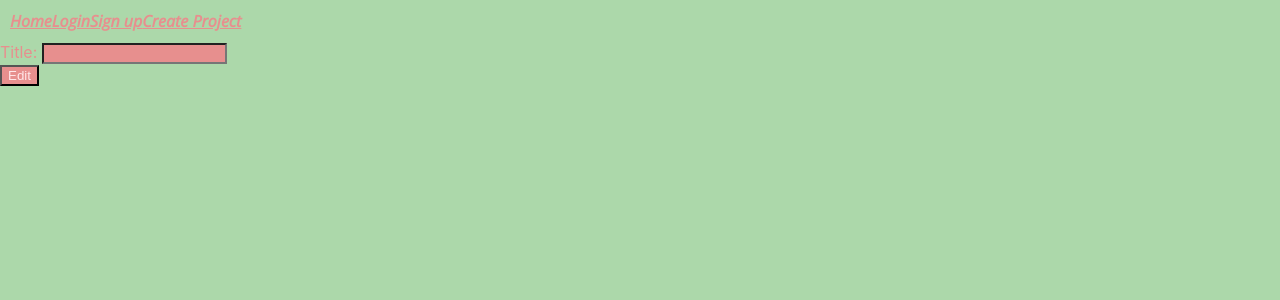
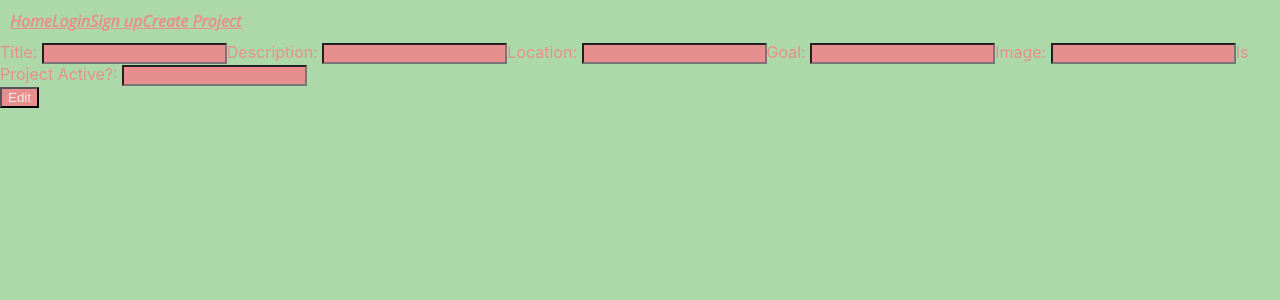
Before and after one commit to RebeccaMillwood/crowdfunding, a React (Create React App) app: page /edit/1 in a window 1280 px wide. Shown: the top 300 px of the page. Built offline with nearby package versions, Linux system fonts and the light colour scheme; no server answers; a web font is replaced by a local one.

Commit message:
added relevant input fields to edit page - included all fields

```diff
--- a/src/components/EditProject/EditProjectForm.jsx
+++ b/src/components/EditProject/EditProjectForm.jsx
@@ -79,6 +79,41 @@ function EditProjectForm() {
                     value = {projectDetails.title}
                     onChange={handleChange}
                 />
+                <label htmlFor="description">Description: </label>
+                <input
+                    type="text"
+                    id="description"
+                    value = {projectDetails.description}
+                    onChange={handleChange}
+                />
+                <label htmlFor="location">Location: </label>
+                <input
+                    type="text"
+                    id="location"
+                    value = {projectDetails.location}
+                    onChange={handleChange}
+                />
+                <label htmlFor="goal">Goal: </label>
+                <input
+                    type="text"
+                    id="goal"
+                    value = {projectDetails.goal}
+                    onChange={handleChange}
+                />
+                <label htmlFor="image">Image: </label>
+                <input
+                    type="text"
+                    id="image"
+                    value = {projectDetails.image}
+                    onChange={handleChange}
+                />
+                <label htmlFor="is_open">Is Project Active?: </label>
+                <input
+                    type="text"
+                    id="is_open"
+                    value = {projectDetails.is_open}
+                    onChange={handleChange}
+                />
             </div>
             <button type="submit" onClick={handleSubmit}>
                 Edit
```
